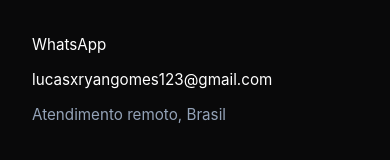
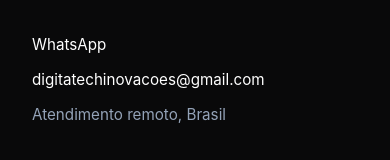
Before and after one commit to lucasxsdw/Meu-repositorio, a React (Vite) app: page / in a window 390 px wide. Shown: the part 7835-7995 px from the top of the page. Built offline with nearby package versions, Linux system fonts and the light colour scheme.

Commit message:
fix: ajusta overflow da grid e tamanhos de fonte no mobile da secao problemas

```diff
--- a/src/components/Footer/Footer.jsx
+++ b/src/components/Footer/Footer.jsx
@@ -31,7 +31,7 @@
           <a href="https://wa.me/5577991996477" target="_blank" rel="noopener noreferrer">
             WhatsApp
           </a>
-          <a href="mailto:lucasxryangomes123@gmail.com">lucasxryangomes123@gmail.com</a>
+          <a href="mailto:digitatechinovacoes@gmail.com">digitatechinovacoes@gmail.com</a>
           <span className="footer-location">Atendimento remoto, Brasil</span>
         </div>
 
--- a/src/pages/B2bLanding/components/HeroB2b/HeroB2b.css
+++ b/src/pages/B2bLanding/components/HeroB2b/HeroB2b.css
@@ -41,6 +41,7 @@
   color: var(--text-main);
   margin-bottom: 1.5rem;
   letter-spacing: -1px;
+
 }
 
 .text-gradient {
```
